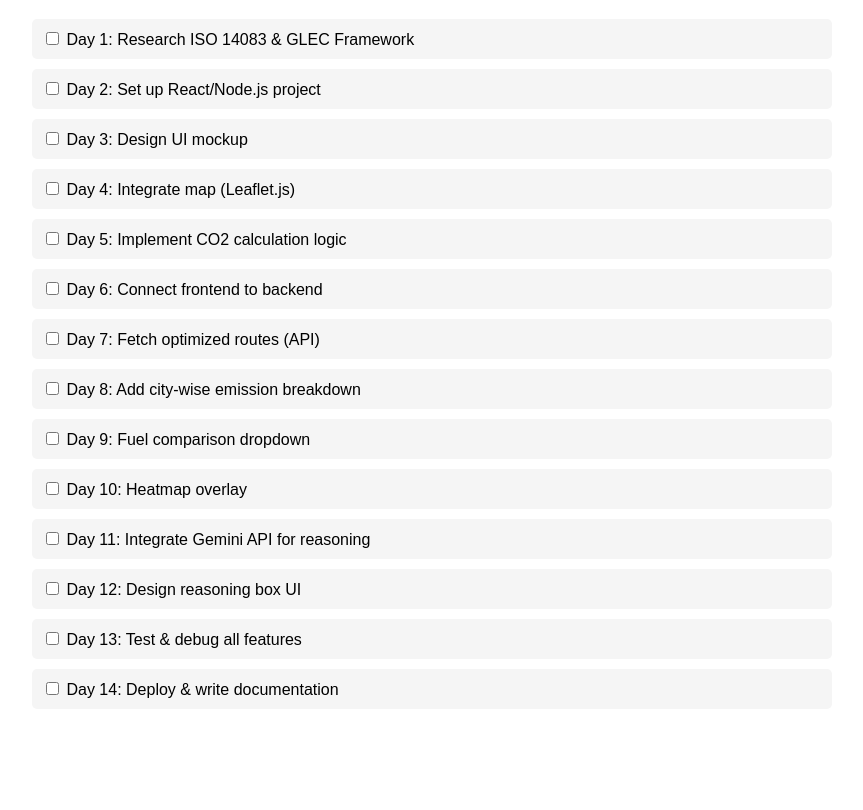
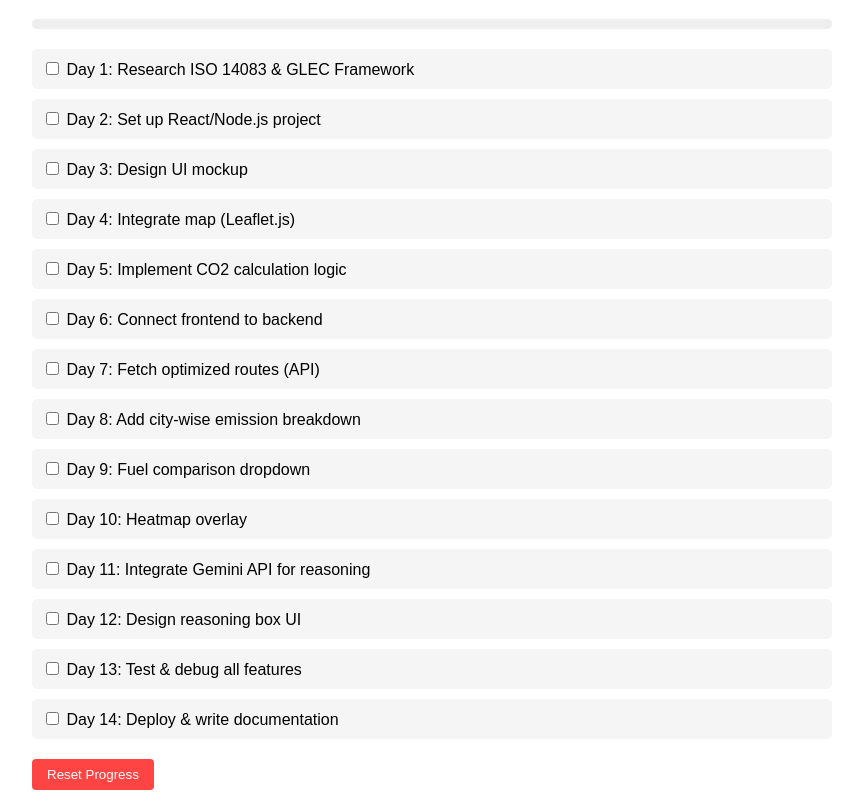
Before and after one commit to rocketjinx/greenroute-checklist, a plain HTML site: page index.html in a window 1280 px wide. Shown: the part 81-891 px from the top of the page, without its empty margins (208-1071 px from the left). Before the commit the page ends 820 px from the top, so only its background shows below. Drawn offline with Linux system fonts and the light colour scheme.

Commit message:
index.html

```diff
--- a/index.html
+++ b/index.html
@@ -6,13 +6,18 @@
     body { font-family: Arial; max-width: 800px; margin: 0 auto; padding: 20px; }
     .task { margin: 10px 0; padding: 10px; background: #f5f5f5; border-radius: 5px; }
     .done { text-decoration: line-through; color: #888; }
+    #progress-bar { margin: 20px 0; height: 10px; background: #eee; border-radius: 5px; }
+    #progress-fill { height: 100%; background: #4CAF50; border-radius: 5px; width: 0%; }
+    button { margin-top: 10px; padding: 8px 15px; background: #4CAF50; color: white; border: none; border-radius: 4px; cursor: pointer; }
+    button.reset { background: #ff4444; }
   </style>
 </head>
 <body>
   <h1>GreenRoute Development Checklist</h1>
-  <div id="checklist">
-    <!-- Tasks will be added here by JavaScript -->
-  </div>
+  <div id="progress-bar"><div id="progress-fill"></div></div>
+  <div id="checklist"></div>
+  <button onclick="clearAll()" class="reset">Reset Progress</button>
+
   <script>
     const tasks = [
       "Day 1: Research ISO 14083 & GLEC Framework",
@@ -32,20 +37,50 @@
     ];
 
     const checklist = document.getElementById("checklist");
+    const progressFill = document.getElementById("progress-fill");
+
+    // Load saved progress
+    function loadProgress() {
+      let completed = 0;
       tasks.forEach(task => {
+        const isChecked = localStorage.getItem(task) === "true";
+        if (isChecked) completed++;
+
         const div = document.createElement("div");
         div.className = "task";
         div.innerHTML = `
-        <input type="checkbox" id="${task}" onclick="toggleTask(this)">
-        <label for="${task}">${task}</label>
+          <input type="checkbox" id="${task}" ${isChecked ? "checked" : ""} onclick="toggleTask(this)">
+          <label for="${task}" ${isChecked ? 'class="done"' : ""}>${task}</label>
         `;
         checklist.appendChild(div);
       });
+      updateProgressBar(completed);
+    }
 
+    // Toggle task and save progress
     function toggleTask(checkbox) {
       const label = checkbox.nextElementSibling;
       label.classList.toggle("done");
+      localStorage.setItem(checkbox.id, checkbox.checked);
+      updateProgressBar();
     }
+
+    // Update progress bar
+    function updateProgressBar() {
+      const checkboxes = document.querySelectorAll("input[type=checkbox]");
+      const completed = Array.from(checkboxes).filter(cb => cb.checked).length;
+      const progress = (completed / tasks.length) * 100;
+      progressFill.style.width = `${progress}%`;
+    }
+
+    // Reset all progress
+    function clearAll() {
+      tasks.forEach(task => localStorage.removeItem(task));
+      location.reload();
+    }
+
+    // Initialize
+    loadProgress();
   </script>
 </body>
 </html>
```
Lines whose indentation alone changed are shown as unchanged.
